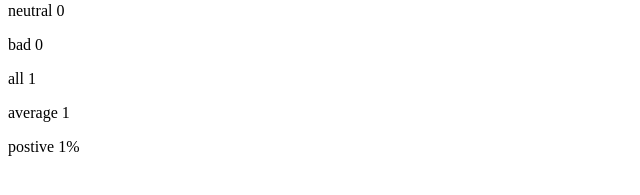
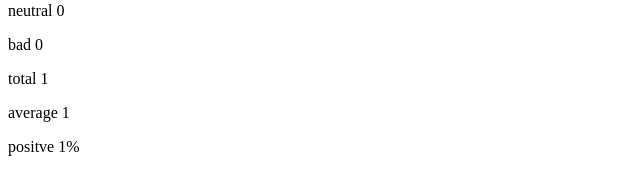
Before and after one commit to Selerium/fullstackopen, a React (Vite) app in the folder part1/unicafe/: page / in a window 1280 px wide. Both pictures are taken after a click on the button "good". Shown: the part 213-408 px from the top of the page, without its empty margins (0-640 px from the left). Built offline with nearby package versions, Linux system fonts and the light colour scheme.

Commit message:
ex1.10 completed

```diff
--- a/part1/unicafe/src/App.jsx
+++ b/part1/unicafe/src/App.jsx
@@ -1,4 +1,16 @@
 import { useState } from 'react'
+
+const Button = ({ name, onClick }) => {
+  return (
+    <button onClick={onClick}>{name}</button>
+  )
+}
+
+const StatisticLine = ({ text, value }) => {
+  return (
+    <p>{text} {value}</p>
+  )
+}
 
 const Statistics = ({ good, neutral, bad, total }) => {
   return (
@@ -6,15 +18,15 @@ const Statistics = ({ good, neutral, bad, total }) => {
       <h1>statistics</h1>
       {total > 0 ?
         <>
-          <p>good {good}</p>
-          <p>neutral {neutral}</p>
-          <p>bad {bad}</p>
-          <p>all {total}</p>
-          <p>average {total > 0 ? (good - bad) / total : 0}</p>
-          <p>postive {total > 0 ? good / total : 0}%</p>
+          <StatisticLine text='good' value={good} />
+          <StatisticLine text='neutral' value={neutral} />
+          <StatisticLine text='bad' value={bad} />
+          <StatisticLine text='total' value={total} />
+          <StatisticLine text='average' value={total > 0 ? (good - bad) / total : 0} />
+          <StatisticLine text='positve' value={(total > 0 ? good / total : 0) + '%'} />
         </> :
         <p>No feedback given</p>
-    }
+      }
     </>
   )
 }
@@ -29,9 +41,9 @@ const App = () => {
   return (
     <div>
       <h1>give feedback</h1>
-      <button onClick={() => setGood(good + 1)}>good</button>
-      <button onClick={() => setNeutral(neutral + 1)}>neutral</button>
-      <button onClick={() => setBad(bad + 1)}>bad</button>
+      <Button onClick={() => setGood(good + 1)} name='good' />
+      <Button onClick={() => setNeutral(neutral + 1)} name='neutral' />
+      <Button onClick={() => setBad(bad + 1)} name='bad' />
       <Statistics good={good} bad={bad} neutral={neutral} total={total} />
     </div>
   )
```
